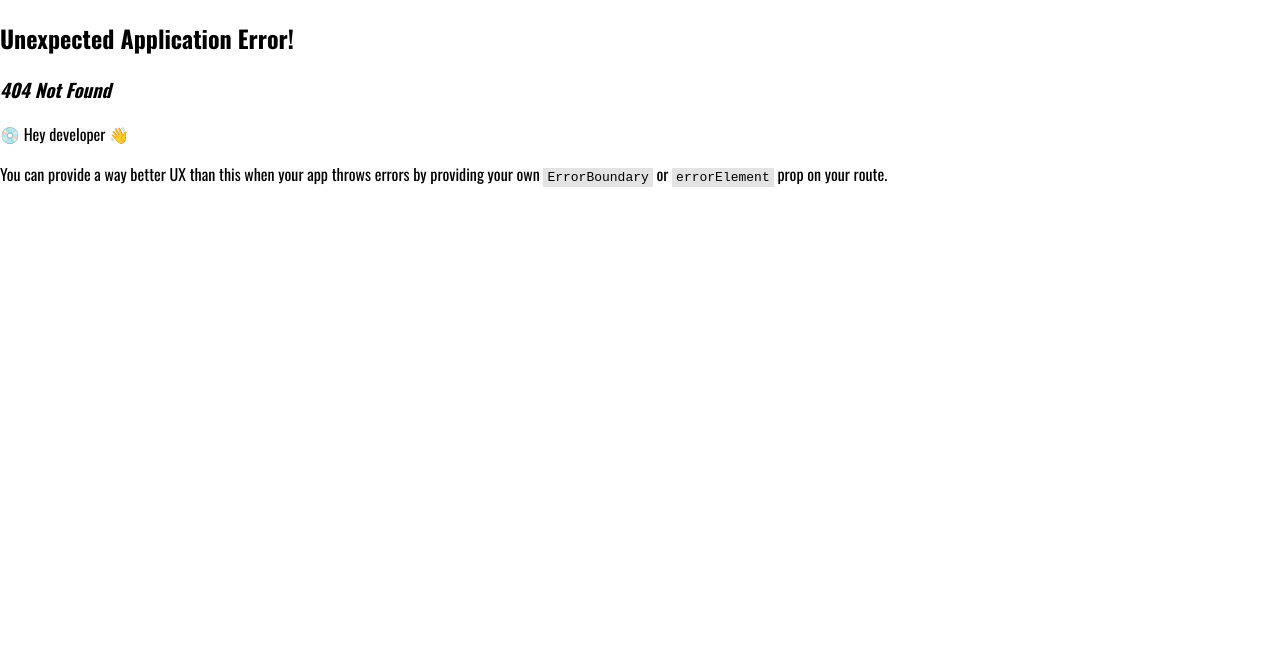
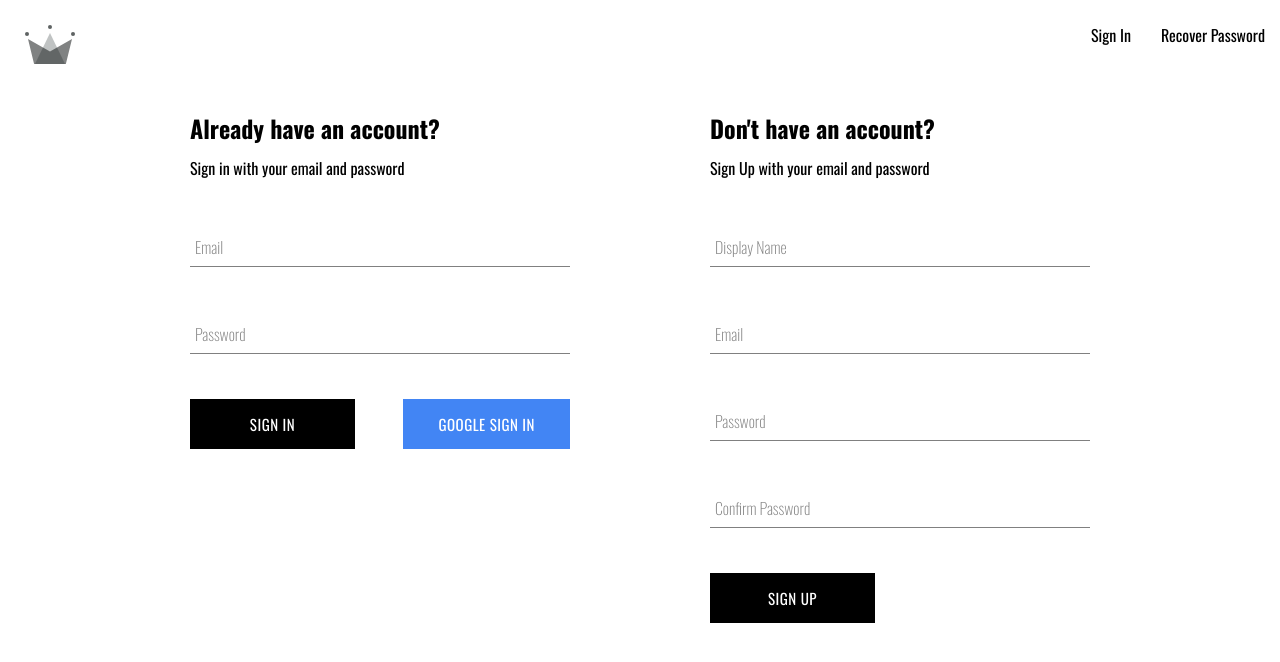
Before and after one commit to DavOlufuwa/clothing-project, a React (Vite) app: page /authentication in a window 1280 px wide. Before the commit this address had no page. Shown: the top 662 px of the page. Built offline with nearby package versions, Linux system fonts and the light colour scheme.

Commit message:
refactored authentication

```diff
--- a/src/App.jsx
+++ b/src/App.jsx
@@ -1,7 +1,9 @@
 import { createBrowserRouter, createRoutesFromElements, Route, RouterProvider } from "react-router-dom"
 import Home from "./routes/Home/Home"
 import Categories from "./routes/Categories/Categories"
-import SignIn from "./routes/SignIn/SignIn"
+import Authentication from "./routes/Authentication/Authentication"
+import Recovery from "./routes/Recovery/Recovery"
+
 
 
 
@@ -9,7 +11,8 @@ const router = createBrowserRouter(
   createRoutesFromElements(
     <Route path="/" element={<Home/>}>
       <Route index element={<Categories/>}/>
-      <Route path="sign-in" element={<SignIn />}/>
+      <Route path="authentication" element={<Authentication />}/>
+      <Route path="recovery" element={<Recovery />}/>
     </Route>
   )
 )
--- a/src/routes/Home/Navigation.jsx
+++ b/src/components/Navigation.jsx
@@ -1,7 +1,7 @@
 // import navigation styles
 import { Link } from 'react-router-dom';
-import CrownLogo from '../../resources/crown.svg';
-import '../../styles/navigation.styles.scss';
+import CrownLogo from '../resources/crown.svg';
+import '../styles/navigation.styles.scss';
 
 const Navigation = () => {
   return (
@@ -12,8 +12,11 @@ const Navigation = () => {
         </div>
       </Link>
       <div className="nav-links-container">
-        <Link to="sign-in" className='nav-link'>
+        <Link to="authentication" className='nav-link'>
           Sign In
+        </Link>
+        <Link to="recovery" className='nav-link'>
+          Recover Password
         </Link>
       </div>
     </div>
--- /dev/null
+++ b/src/components/ResetPassword.jsx
@@ -0,0 +1,41 @@
+import { useState } from "react"
+import Button from "./Button"
+import FormInput from "./FormInput"
+
+const ResetPassword = () => {
+
+  const [recoveryEmail, setRecoveryEmail] = useState("")
+
+
+  // function to check for email in firestore docs
+  const handleSubmit = async (event) => {
+    event.preventDefault()
+
+    // try {
+    //   await sendAuthPasswordResetEmail(recoveryEmail)
+
+    // } catch (error) {
+    //   console.error("Sorry there was an error", error.message)
+    // }
+  }
+
+
+  return (
+    <div>
+      <h1>Reset Password</h1>
+      <form>
+        <FormInput
+          label="Email"
+          name="email"
+          type="email"
+          value={recoveryEmail}
+          onChange={(e)=>setRecoveryEmail(e.target.value)}
+        />
+        <Button type="submit" onClick={handleSubmit} buttonType={"inverted"}>Confirm Email</Button>
+      </form>
+    </div>
+
+  )
+}
+
+export default ResetPassword
--- /dev/null
+++ b/src/components/SignIn.jsx
@@ -0,0 +1,112 @@
+import { useState } from "react";
+
+import { createUserDocFromAuth, signInAuthUserWithEmailAndPassword, signInWithGooglePopup } from "../utilities/firebase";
+import Button from "./Button";
+import FormInput from "./FormInput";
+
+
+
+const defaultFormFields = {
+  email: '',
+  password: '',
+}
+
+
+const SignIn = () => {
+
+
+  const [formFields, setFormFields] = useState(defaultFormFields);
+
+  // destructure form fields
+  const { email, password } = formFields;
+
+  const signInWithGoogle = async () => {
+    const {user} = await signInWithGooglePopup();
+    await createUserDocFromAuth(user);
+  }
+
+  const resetFormFields = () => {
+    setFormFields(defaultFormFields)
+  }
+
+  const handleSubmit = async (event) => {
+    event.preventDefault();
+
+    try {
+      const response = await signInAuthUserWithEmailAndPassword(email, password);
+      console.log(response);
+      resetFormFields()
+
+    }
+    catch (error) {
+
+      // refactor to switch statement
+      switch(error.code){
+        case "auth/user-not-found":
+          console.log(`The account at ${email} does not exist, please create an account`);
+          break;
+        case "auth/wrong-password":
+          console.log("Incorrect Password for Email");
+          break;
+        default:
+          console.log("sorry, there was an error", error.message);
+      }
+    }
+  }
+
+  const handleChange = (event) => {
+    const {name, value} = event.target;
+    setFormFields({...formFields, [name]: value})
+  }
+
+
+  // useEffect(() => {
+  //   (
+  //     async () => {
+  //       const response = await getRedirectResult(auth);
+  //       console.log(response);
+  //       if(response) {
+  //         const userDocRef = await createUserDocFromAuth(response.user);
+  //       }
+  //     }
+
+  //   )()
+  // }, [])
+
+  // const logGoogleRedirectUser = async () => {
+  //   const {user} = await signInWithGoogleRedirect()
+  //   console.log(user);
+  // }
+
+  return (
+    <div className="sign-up-container">
+      <h2>Already have an account?</h2>
+      <span>Sign in with your email and password</span>
+      <form onSubmit={handleSubmit}>
+        <FormInput
+          label="Email"
+          name="email"
+          type="email"
+          value={email}
+          onChange={handleChange}
+        />
+        <FormInput
+          label="Password"
+          name="password"
+          type="password"
+          value={password}
+          onChange={handleChange}
+        />
+        <div className="buttons-container">
+          <Button type="submit"  onClick={()=>{}}>Sign in</Button>
+
+          <Button type="button" buttonType="google" onClick={signInWithGoogle}>Google Sign in</Button>
+        </div>
+      </form>
+      {/* <button onClick={logGoogleRedirectUser}>Sign in with Redirect</button> */}
+
+    </div>
+  )
+}
+
+export default SignIn
--- a/src/routes/SignUp/SignUp.jsx
+++ b/src/components/SignUp.jsx
@@ -1,8 +1,9 @@
 import { useState } from "react";
-import FormInput from "../../components/FormInput";
-import {  createAuthUserWithEmailAndPassword, createUserDocFromAuth } from "../../utilities/firebase";
-import '../../styles/sign-up-form.styles.scss';
-import Button from "../../components/Button";
+import FormInput from "./FormInput";
+import {  createAuthUserWithEmailAndPassword, createUserDocFromAuth } from "../utilities/firebase";
+import '../styles/sign-up-form.styles.scss';
+import Button from "./Button";
+import { redirect } from "react-router-dom";
 const defaultFormFields = {
   displayName: '',
   email: '',
@@ -30,12 +31,7 @@ const SignUp = () => {
     setFormFields(defaultFormFields)
   }
 
-  const inputOptions = {
-    name:"",
-    type:"",
-    value:"",
-    onChange: handleChange
-  }
+
   const handleSubmit = async (event) => {
     event.preventDefault();
     if(password !== confirmPassword){
@@ -49,6 +45,8 @@ const SignUp = () => {
       await createUserDocFromAuth(user, {displayName});
 
       resetFormFields();
+
+
 
     } catch (error) {
       if(error.code === "auth/email-already-in-use") {
@@ -64,7 +62,7 @@ const SignUp = () => {
   return (
     <div className="sign-up-container">
       <h2>Don't have an account?</h2>
-      <h1>Sign Up with your email and password</h1>
+      <span>Sign Up with your email and password</span>
       <form onSubmit={handleSubmit}>
         {/* display name, email, password, confirm password, all required */}
 
--- /dev/null
+++ b/src/routes/Authentication/Authentication.jsx
@@ -0,0 +1,15 @@
+import SignIn from "../../components/SignIn"
+import SignUp from "../../components/SignUp"
+import '../../styles/authentication.styles.scss'
+
+
+const Authentication = () => {
+  return (
+    <div className="authentication-container">
+      <SignIn />
+      <SignUp />
+    </div>
+  )
+}
+
+export default Authentication
--- a/src/routes/Home/Home.jsx
+++ b/src/routes/Home/Home.jsx
@@ -1,5 +1,5 @@
 import { Outlet } from 'react-router-dom'
-import Navigation from './Navigation'
+import Navigation from '../../components/Navigation'
 
 const Home = () => {
   return (
--- /dev/null
+++ b/src/routes/Recovery/Recovery.jsx
@@ -0,0 +1,12 @@
+import React from 'react'
+import ResetPassword from '../../components/ResetPassword'
+
+const Recovery = () => {
+  return (
+    <div>
+      <ResetPassword />
+    </div>
+  )
+}
+
+export default Recovery
--- a/src/routes/SignIn/SignIn.jsx
+++ /dev/null
@@ -1,42 +0,0 @@
-import {createUserDocFromAuth, signInWithGooglePopup,  } from "../../utilities/firebase"
-import SignUp from "../SignUp/SignUp";
-
-
-
-const SignIn = () => {
-
-  // useEffect(() => {
-  //   (
-  //     async () => {
-  //       const response = await getRedirectResult(auth);
-  //       console.log(response);
-  //       if(response) {
-  //         const userDocRef = await createUserDocFromAuth(response.user);
-  //       }
-  //     }
-
-  //   )()
-  // }, [])
-
-
-  const logGoogleUser = async () => {
-    const {user} = await signInWithGooglePopup();
-    await createUserDocFromAuth(user);
-  }
-
-  // const logGoogleRedirectUser = async () => {
-  //   const {user} = await signInWithGoogleRedirect()
-  //   console.log(user);
-  // }
-
-  return (
-    <div>
-      <h1>Sign In</h1>
-      <button onClick={logGoogleUser}>Sign in with Google</button>
-      {/* <button onClick={logGoogleRedirectUser}>Sign in with Redirect</button> */}
-      <SignUp />
-    </div>
-  )
-}
-
-export default SignIn
--- /dev/null
+++ b/src/styles/authentication.styles.scss
@@ -0,0 +1,6 @@
+.authentication-container{
+  display: flex;
+  width: 900px;
+  justify-content: space-between;
+  margin: 30px auto;
+}
--- a/src/styles/sign-up-form.styles.scss
+++ b/src/styles/sign-up-form.styles.scss
@@ -6,4 +6,10 @@
   h2{
     margin: 10px 0;
   }
+
+  .buttons-container{
+    display: flex;
+    justify-content: space-between;
+    gap: 10px;
+  }
 }
--- a/src/utilities/firebase.js
+++ b/src/utilities/firebase.js
@@ -1,8 +1,9 @@
 import { initializeApp } from "firebase/app";
 // import googlesignin, redirectsignin, auth, googleauth
-import { createUserWithEmailAndPassword, getAuth, GoogleAuthProvider, signInWithPopup, signInWithRedirect } from "firebase/auth";
+import { sendPasswordResetEmail ,createUserWithEmailAndPassword, getAuth, GoogleAuthProvider, signInWithEmailAndPassword, signInWithPopup, signInWithRedirect } from "firebase/auth";
 // import firestore
 import { getFirestore, doc, setDoc, getDoc } from "firebase/firestore";
+
 
 
 
@@ -67,3 +68,15 @@ export const createAuthUserWithEmailAndPassword = async (email, password) => {
   if (!email || !password) return;
   return await createUserWithEmailAndPassword(auth, email, password);
 }
+
+export const signInAuthUserWithEmailAndPassword = async (email, password) => {
+  if (!email || !password) return;
+  return await signInWithEmailAndPassword(auth, email, password);
+}
+
+
+// function to reset existing account password from email
+// export const sendAuthPasswordResetEmail = async (email) => {
+//   if (!email) return;
+//   return await sendPasswordResetEmail(auth, email);
+// }
```
